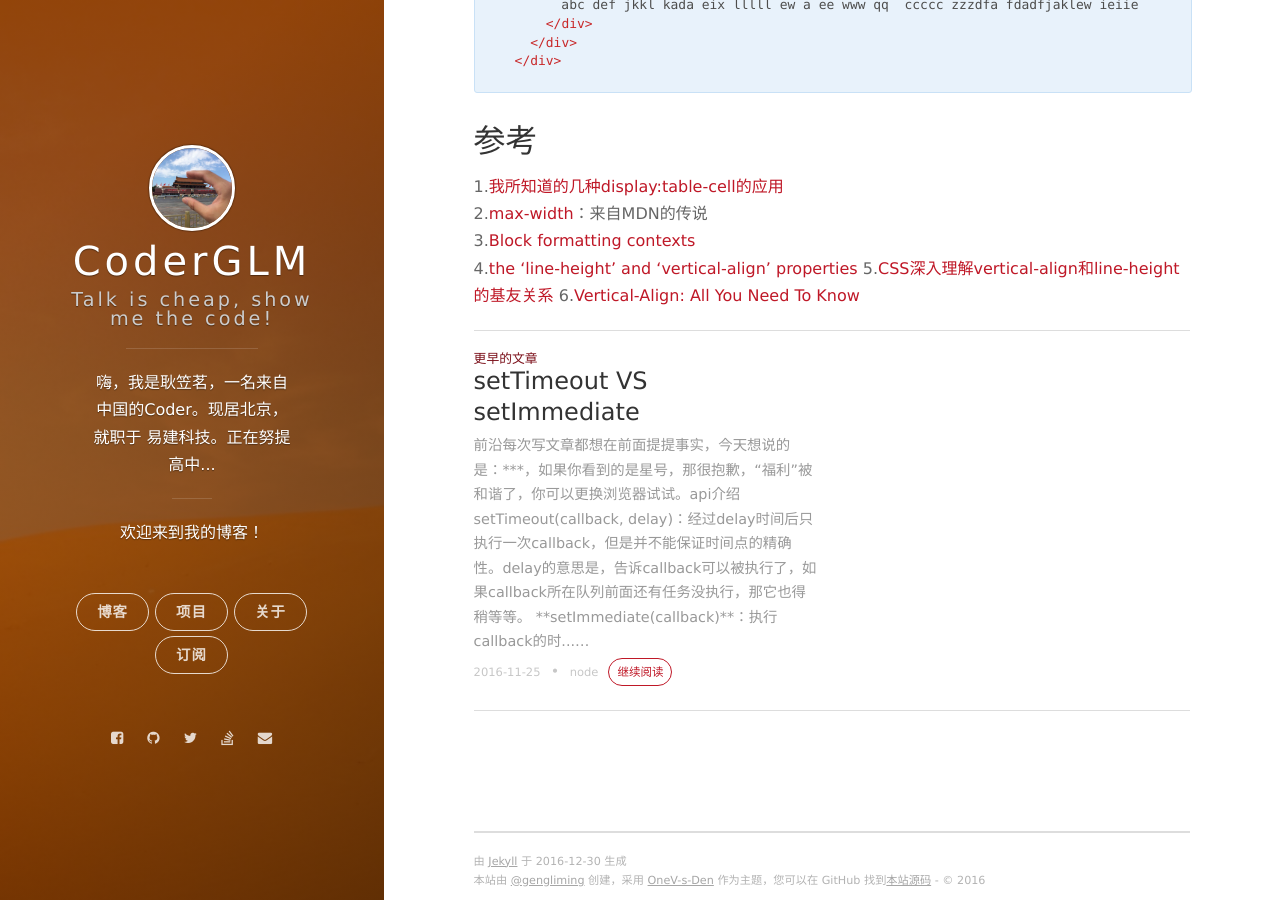
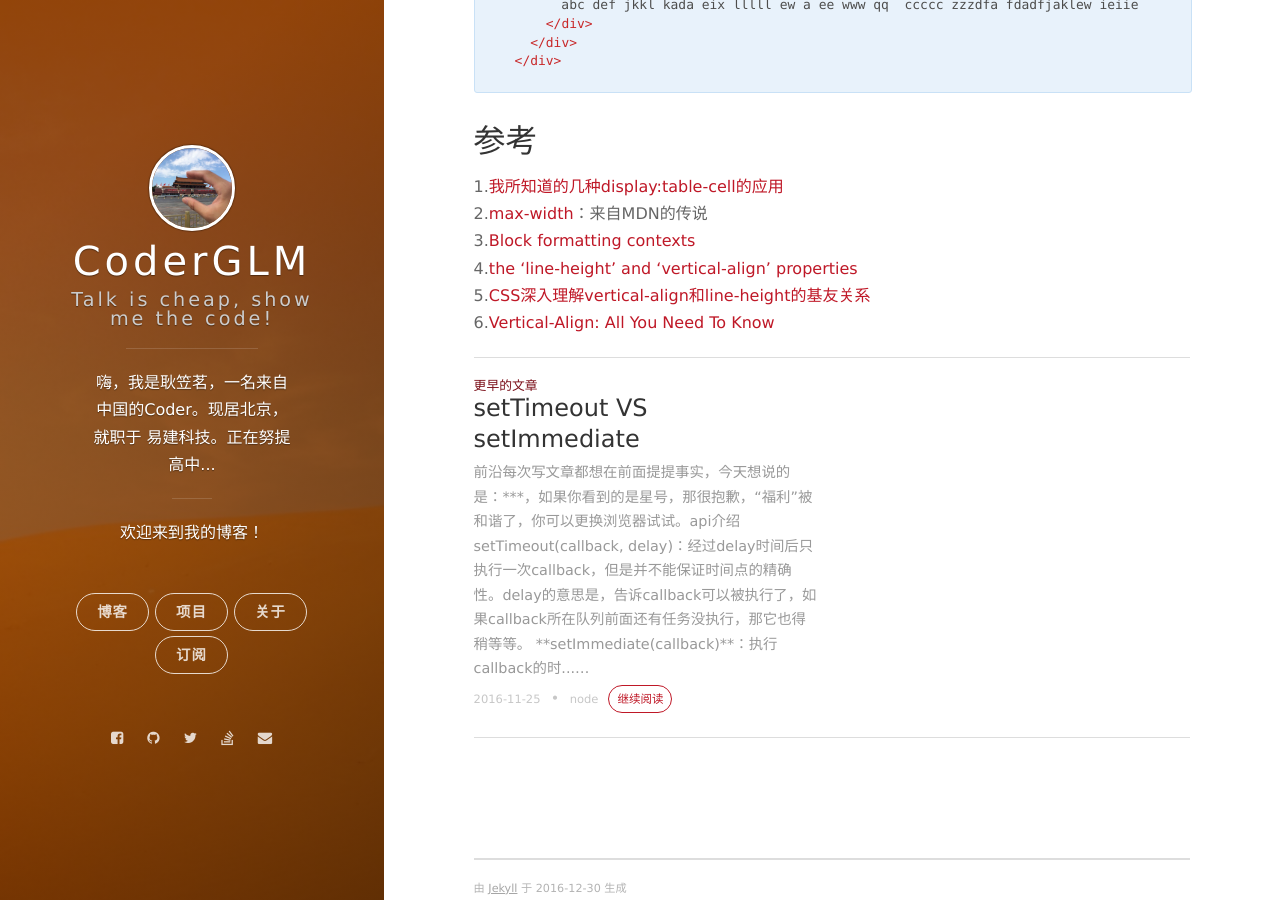
Before and after one commit to CoderLim/jekyll-based-blog, a Jekyll site: the page built from _posts/2016-12-23-an-insight-into-table-cell-of-display.markdown, in a window 1280 px wide and 900 px high, scrolled down 5793 px. Built offline with Jekyll 4.4.1, drawn with Linux system fonts in a browser that asks for light colours; nearby versions of some CDN libraries; comment, search, counter and statistics services are not loaded.

Commit message:
增加参考链接

```diff
--- a/_posts/2016-12-23-an-insight-into-table-cell-of-display.markdown
+++ b/_posts/2016-12-23-an-insight-into-table-cell-of-display.markdown
@@ -177,9 +177,9 @@ table-cell的特征就是跟table的td表现是一毛一样的；
 
 ## 参考
 
-1.[我所知道的几种display:table-cell的应用](http://www.zhangxinxu.com/wordpress/2010/10/%E6%88%91%E6%89%80%E7%9F%A5%E9%81%93%E7%9A%84%E5%87%A0%E7%A7%8Ddisplaytable-cell%E7%9A%84%E5%BA%94%E7%94%A8/)<br/>
-2.[max-width](https://developer.mozilla.org/en-US/docs/Web/CSS/max-width)：来自MDN的传说<br/>
-3.[Block formatting contexts](https://www.w3.org/TR/CSS21/visuren.html#block-formatting)<br/>
-4.[the 'line-height' and 'vertical-align' properties](https://www.w3.org/TR/2011/REC-CSS2-20110607/visudet.html#line-height)
-5.[CSS深入理解vertical-align和line-height的基友关系](http://www.zhangxinxu.com/wordpress/2015/08/css-deep-understand-vertical-align-and-line-height/)
-6.[Vertical-Align: All You Need To Know](http://christopheraue.net/2014/03/05/vertical-align/)
+1.[我所知道的几种display:table-cell的应用](http://www.zhangxinxu.com/wordpress/2010/10/%E6%88%91%E6%89%80%E7%9F%A5%E9%81%93%E7%9A%84%E5%87%A0%E7%A7%8Ddisplaytable-cell%E7%9A%84%E5%BA%94%E7%94%A8/)<br>
+2.[max-width](https://developer.mozilla.org/en-US/docs/Web/CSS/max-width)：来自MDN的传说<br>
+3.[Block formatting contexts](https://www.w3.org/TR/CSS21/visuren.html#block-formatting)<br>
+4.[the 'line-height' and 'vertical-align' properties](https://www.w3.org/TR/2011/REC-CSS2-20110607/visudet.html#line-height)<br>
+5.[CSS深入理解vertical-align和line-height的基友关系](http://www.zhangxinxu.com/wordpress/2015/08/css-deep-understand-vertical-align-and-line-height/)<br>
+6.[Vertical-Align: All You Need To Know](http://christopheraue.net/2014/03/05/vertical-align/)<br>
```
